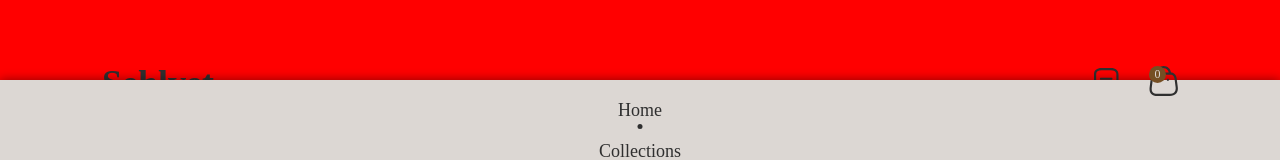
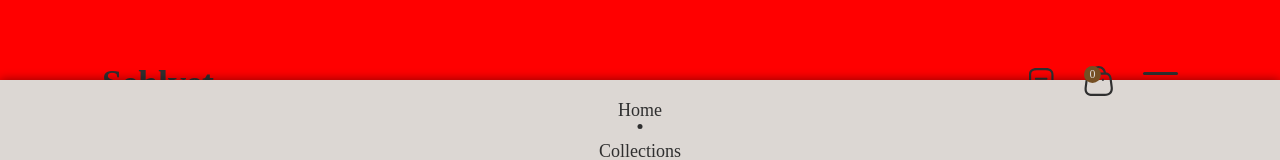
Before and after one commit to KiwiScreams/Sehlvet-landing-page, a React (Vite) app: page / in a window 1280 px wide. Shown: the top 160 px of the page. Built offline with nearby package versions, Linux system fonts and the light colour scheme.

Commit message:
bar container styles

```diff
--- a/src/components/shared/header/Header.css
+++ b/src/components/shared/header/Header.css
@@ -93,6 +93,39 @@ header.mobile nav a
 {
     font-size: var(--font-size-18px);
 }
+header.mobile .bar-container
+{
+    display: inline-block;
+    cursor: pointer;
+}
+.bar1,
+.bar2,
+.bar3
+{
+    width: 35px;
+    height: 3px;
+    background-color: var(--dark-clr);
+    margin: 6px 0;
+    border-radius: 40px;
+    transition: 0.4s;
+}
+.bar2
+{
+    width: 20px;
+    margin-left: auto;
+}
+.change .bar1
+{
+    transform: translate(0, 11px) rotate(-45deg);
+}
+.change .bar2
+{
+    opacity: 0;
+}
+.change .bar3
+{
+    transform: translate(0, -11px) rotate(45deg);
+}
 @media screen and (max-width: 950px)
 {
     header
--- a/src/components/shared/header/Header.jsx
+++ b/src/components/shared/header/Header.jsx
@@ -79,6 +79,11 @@ const Header = () => {
             <img src={bagIcon} alt="" />
             <div className="quantity">0</div>
           </div>
+          <div className="bar-container">
+            <div className="bar1"></div>
+            <div className="bar2"></div>
+            <div className="bar3"></div>
+          </div>
         </div>
       </header>
     </>
```
